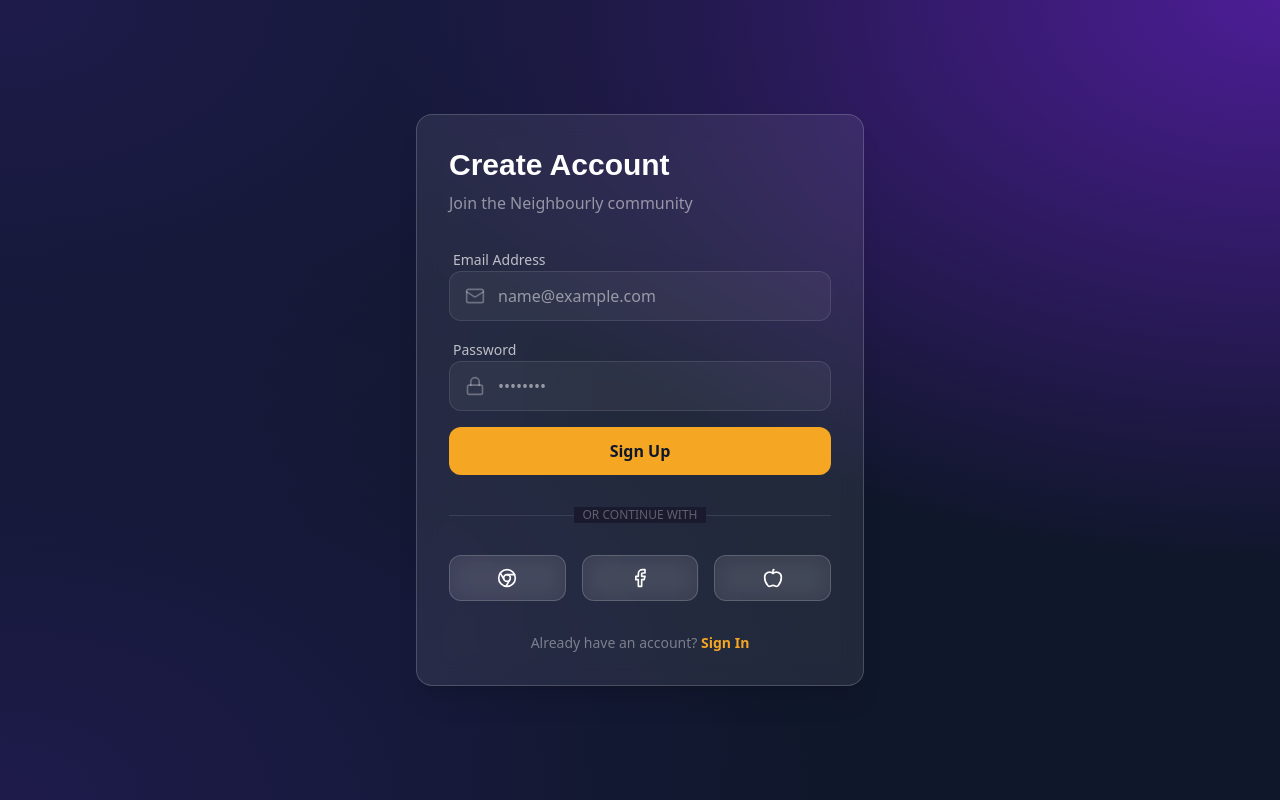
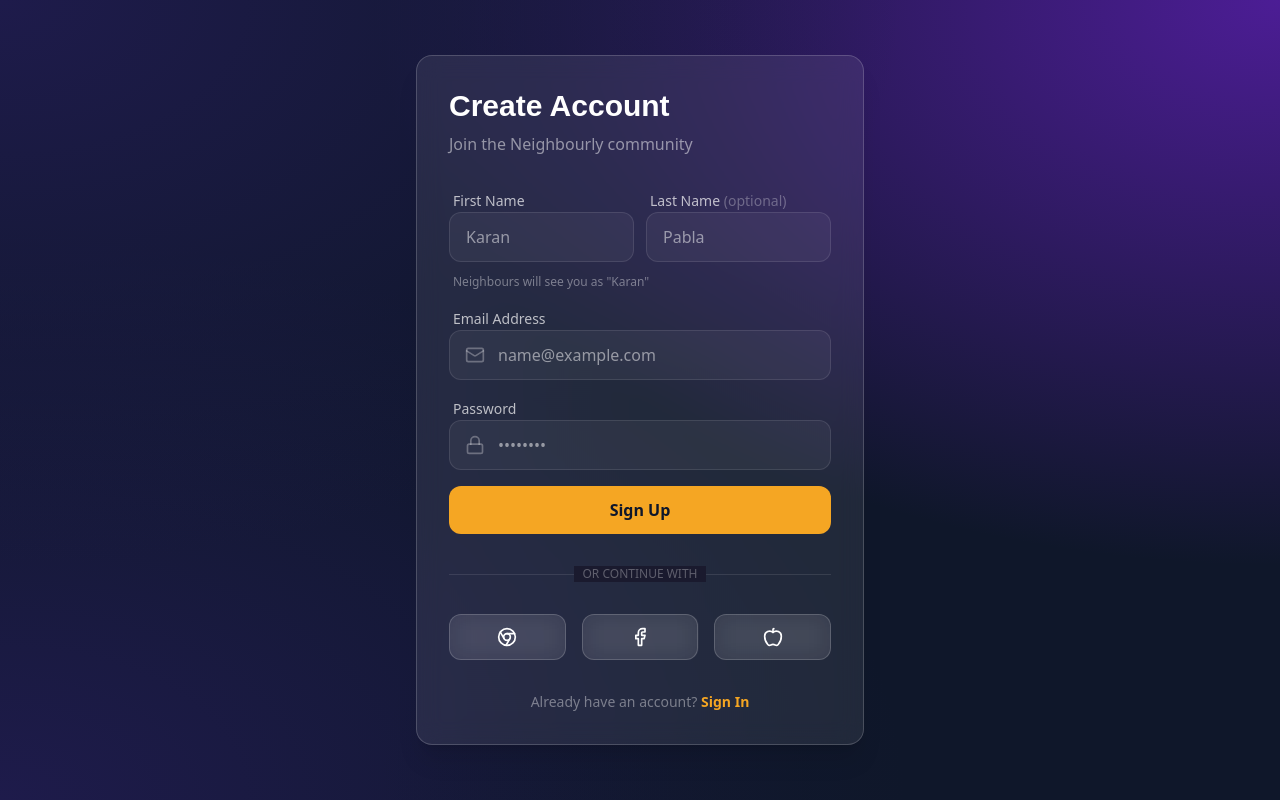
Before and after one commit to anshpreetsingh007/neighbourly--1-, a React (Vite) app: page /sign-in in a window 1280 px wide. Both pictures are taken after a click on the button "Sign Up". Built offline with nearby package versions, Linux system fonts and the light colour scheme; no server answers.

Commit message:
feat: initialize Prisma schema and implement user authentication flow with profile setup guard

```diff
--- a/api/index.ts
+++ b/api/index.ts
@@ -128,15 +128,44 @@ function currentUser(req: Request) {
 }
 
 /**
+ * The name other users see: first name plus a last initial, e.g. "Karan P.".
+ * Full surnames stay server-side - people meet strangers at their homes through
+ * this app, so a browsable list of full names is a safety problem, not just a
+ * privacy one. `name` is the only one of these in PUBLIC_USER_SELECT.
+ */
+function publicDisplayName(first?: string | null, last?: string | null) {
+  const f = (first || '').trim();
+  const l = (last || '').trim();
+  if (!f && !l) return 'Anonymous Neighbour';
+  if (!l) return f;
+  return `${f} ${l.charAt(0).toUpperCase()}.`;
+}
+
+/** Pulls whatever name parts a provider gave us out of the token's claims. */
+function nameFromMetadata(metadata: Record<string, unknown>) {
+  const str = (v: unknown) => (typeof v === 'string' && v.trim() ? v.trim() : '');
+  let first = str(metadata.first_name) || str(metadata.given_name);
+  let last = str(metadata.last_name) || str(metadata.family_name);
+
+  // OAuth providers usually give one combined name; split on the first space.
+  if (!first) {
+    const full = str(metadata.full_name) || str(metadata.name);
+    if (full) {
+      const parts = full.split(/\s+/);
+      first = parts.shift() || '';
+      last = last || parts.join(' ');
+    }
+  }
+  return { first, last };
+}
+
+/**
  * Maps a verified Supabase user onto our local User row, creating it on first
  * sight. Profile details come from the token's own claims, never from the body.
  */
 async function getOrCreateDbUser(authUser: SupabaseUser) {
   const metadata = (authUser.user_metadata || {}) as Record<string, unknown>;
-  const name =
-    (typeof metadata.full_name === 'string' && metadata.full_name) ||
-    (typeof metadata.name === 'string' && metadata.name) ||
-    'Anonymous Neighbour';
+  const { first, last } = nameFromMetadata(metadata);
 
   return prisma.user.upsert({
     where: { supabase_uid: authUser.id },
@@ -144,8 +173,12 @@ async function getOrCreateDbUser(authUser: SupabaseUser) {
     create: {
       supabase_uid: authUser.id,
       email: authUser.email || `user_${authUser.id.slice(0, 8)}@example.com`,
-      name,
-      neighbourhood: 'Local area',
+      first_name: first || null,
+      last_name: last || null,
+      name: publicDisplayName(first, last),
+      // Deliberately left null: AuthGuard treats a missing neighbourhood as
+      // "this profile is incomplete" and routes the user to /profile-setup.
+      // Filling in a placeholder here would silently skip that step.
     },
   });
 }
@@ -359,15 +392,26 @@ async function startServer() {
   app.post('/api/users/profile', requireAuth, async (req, res) => {
     // Identity comes from the token; only profile fields are taken from the body.
     const authUser = authed(req);
-    const { name, neighbourhood, avatar_url } = req.body;
+    const { first_name, last_name, neighbourhood, avatar_url } = req.body;
+
+    const first = typeof first_name === 'string' ? first_name.trim() : '';
+    const last = typeof last_name === 'string' ? last_name.trim() : '';
+
+    if (!first) {
+      return res.status(400).json({ error: 'First name is required' });
+    }
+
+    const name = publicDisplayName(first, last);
 
     try {
       const user = await prisma.user.upsert({
         where: { supabase_uid: authUser.id },
-        update: { name, neighbourhood, avatar_url },
+        update: { first_name: first, last_name: last || null, name, neighbourhood, avatar_url },
         create: {
           supabase_uid: authUser.id,
           email: authUser.email || `user_${authUser.id.slice(0, 8)}@example.com`,
+          first_name: first,
+          last_name: last || null,
           name,
           neighbourhood,
           avatar_url
--- a/src/App.tsx
+++ b/src/App.tsx
@@ -1,4 +1,4 @@
-import React, { useEffect, useState } from 'react';
+import React, { useEffect, useRef, useState } from 'react';
 import { BrowserRouter as Router, Routes, Route, Navigate, useLocation } from 'react-router-dom';
 import axios from 'axios';
 import { AuthProvider, useAuth } from './contexts/AuthContext';
@@ -18,25 +18,31 @@ import { NotFound } from './screens/NotFound';
 const AuthGuard = ({ children }: { children: React.ReactNode }) => {
   const { session, user, isLoading } = useAuth();
   const location = useLocation();
-  const [profileChecked, setProfileChecked] = useState(false);
+  const [isCheckingProfile, setIsCheckingProfile] = useState(true);
   const [needsProfileSetup, setNeedsProfileSetup] = useState(false);
+  const hasCheckedOnce = useRef(false);
 
   useEffect(() => {
     if (!user) return;
     let cancelled = false;
-    axios.get('/api/users/me', { headers: { 'x-supabase-uid': user.id } })
+    setIsCheckingProfile(true);
+    axios.get('/api/users/me')
       .then(({ data }) => {
-        if (!cancelled) setNeedsProfileSetup(!data?.neighbourhood);
+        // Incomplete if either is missing: pre-existing accounts have a
+        // neighbourhood but no first_name, and would otherwise stay
+        // "Anonymous Neighbour" with no way to fix it.
+        if (!cancelled) setNeedsProfileSetup(!data?.neighbourhood || !data?.first_name);
       })
       .catch(() => {
         if (!cancelled) setNeedsProfileSetup(false);
       })
       .finally(() => {
-        if (!cancelled) setProfileChecked(true);
+        if (cancelled) return;
+        hasCheckedOnce.current = true;
+        setIsCheckingProfile(false);
       });
     return () => { cancelled = true; };
-    // Re-check whenever we land on a new route so the flag doesn't go stale
-    // right after ProfileSetup saves and navigates away.
+    // Re-check on every route change so the flag cannot go stale.
   }, [user, location.pathname]);
 
   if (isLoading) {
@@ -51,7 +57,19 @@ const AuthGuard = ({ children }: { children: React.ReactNode }) => {
     return <Navigate to="/welcome" replace />;
   }
 
-  if (profileChecked && needsProfileSetup && location.pathname !== '/profile-setup') {
+  // First check of the session: wait for the answer rather than flashing the app.
+  if (isCheckingProfile && !hasCheckedOnce.current) {
+    return (
+      <div className="flex items-center justify-center min-h-screen">
+        <div className="w-12 h-12 border-4 border-amber-accent border-t-transparent rounded-full animate-spin" />
+      </div>
+    );
+  }
+
+  // Only redirect on a settled answer. Acting while a re-check is in flight
+  // bounced users straight back here after saving - the flag still said
+  // "incomplete" because the fetch had not returned yet.
+  if (!isCheckingProfile && needsProfileSetup && location.pathname !== '/profile-setup') {
     return <Navigate to="/profile-setup" replace />;
   }
 
--- a/src/screens/auth/ProfileSetup.tsx
+++ b/src/screens/auth/ProfileSetup.tsx
@@ -9,7 +9,14 @@ import axios from 'axios';
 export const ProfileSetup: React.FC = () => {
   const navigate = useNavigate();
   const { user } = useAuth();
-  const [name, setName] = useState(user?.user_metadata?.full_name || '');
+  const [firstName, setFirstName] = useState(
+    user?.user_metadata?.first_name || (user?.user_metadata?.full_name || '').split(' ')[0] || ''
+  );
+  const [lastName, setLastName] = useState(
+    user?.user_metadata?.last_name ||
+      (user?.user_metadata?.full_name || '').split(' ').slice(1).join(' ') ||
+      ''
+  );
   const [neighbourhood, setNeighbourhood] = useState('');
   const [avatarUrl, setAvatarUrl] = useState(user?.user_metadata?.avatar_url || '');
   const [isLoading, setIsLoading] = useState(false);
@@ -50,9 +57,8 @@ export const ProfileSetup: React.FC = () => {
     setIsLoading(true);
     try {
       await axios.post('/api/users/profile', {
-        supabase_uid: user.id,
-        email: user.email,
-        name,
+        first_name: firstName,
+        last_name: lastName,
         neighbourhood,
         avatar_url: avatarUrl
       });
@@ -100,18 +106,39 @@ export const ProfileSetup: React.FC = () => {
 
           <form onSubmit={handleSubmit} className="space-y-6">
             <div className="space-y-2">
-              <label className="text-sm font-medium text-white/70 ml-1">Full Name</label>
+              <label className="text-sm font-medium text-white/70 ml-1">First Name</label>
               <div className="relative">
                 <User className="absolute left-4 top-1/2 -translate-y-1/2 w-5 h-5 text-white/30" />
                 <input
                   type="text"
-                  value={name}
-                  onChange={(e) => setName(e.target.value)}
+                  value={firstName}
+                  onChange={(e) => setFirstName(e.target.value)}
                   className="w-full glass rounded-xl py-3 pl-12 pr-4 focus:outline-none focus:ring-2 focus:ring-amber-accent/50 transition-all"
-                  placeholder="John Doe"
+                  placeholder="Karan"
                   required
                 />
               </div>
+            </div>
+
+            <div className="space-y-2">
+              <label className="text-sm font-medium text-white/70 ml-1">
+                Last Name <span className="text-white/30 font-normal">(optional)</span>
+              </label>
+              <div className="relative">
+                <User className="absolute left-4 top-1/2 -translate-y-1/2 w-5 h-5 text-white/30" />
+                <input
+                  type="text"
+                  value={lastName}
+                  onChange={(e) => setLastName(e.target.value)}
+                  className="w-full glass rounded-xl py-3 pl-12 pr-4 focus:outline-none focus:ring-2 focus:ring-amber-accent/50 transition-all"
+                  placeholder="Pabla"
+                />
+              </div>
+              <p className="text-xs text-white/40 ml-1">
+                Neighbours see "{firstName.trim() || 'Karan'}
+                {lastName.trim() ? ` ${lastName.trim().charAt(0).toUpperCase()}.` : ''}" - your full
+                surname is never shown publicly.
+              </p>
             </div>
 
             <div className="space-y-2">
--- a/src/screens/auth/SignIn.tsx
+++ b/src/screens/auth/SignIn.tsx
@@ -8,6 +8,8 @@ import { Mail, Lock, Chrome, Facebook, Apple } from 'lucide-react';
 export const SignIn: React.FC = () => {
   const navigate = useNavigate();
   const [isSignUp, setIsSignUp] = useState(false);
+  const [firstName, setFirstName] = useState('');
+  const [lastName, setLastName] = useState('');
   const [email, setEmail] = useState('');
   const [password, setPassword] = useState('');
   const [isLoading, setIsLoading] = useState(false);
@@ -32,6 +34,15 @@ export const SignIn: React.FC = () => {
       const { error } = await supabase.auth.signUp({
         email,
         password,
+        options: {
+          // Lands in user_metadata, which getOrCreateDbUser() reads on the
+          // server to build the profile - no extra request needed.
+          data: {
+            first_name: firstName.trim(),
+            last_name: lastName.trim(),
+            full_name: `${firstName.trim()} ${lastName.trim()}`.trim(),
+          },
+        },
       });
       if (error) {
         setError(error.message);
@@ -99,6 +110,41 @@ export const SignIn: React.FC = () => {
           )}
 
           <form onSubmit={handleAuth} className="space-y-4">
+            {isSignUp && (
+              <div className="grid grid-cols-2 gap-3">
+                <div className="space-y-2">
+                  <label className="text-sm font-medium text-white/70 ml-1">First Name</label>
+                  <input
+                    type="text"
+                    value={firstName}
+                    onChange={(e) => setFirstName(e.target.value)}
+                    className="w-full bg-white/5 border border-white/10 rounded-xl py-3 px-4 focus:outline-none focus:ring-2 focus:ring-amber-accent/50 transition-all"
+                    placeholder="Karan"
+                    required
+                  />
+                </div>
+                <div className="space-y-2">
+                  <label className="text-sm font-medium text-white/70 ml-1">
+                    Last Name <span className="text-white/30 font-normal">(optional)</span>
+                  </label>
+                  <input
+                    type="text"
+                    value={lastName}
+                    onChange={(e) => setLastName(e.target.value)}
+                    className="w-full bg-white/5 border border-white/10 rounded-xl py-3 px-4 focus:outline-none focus:ring-2 focus:ring-amber-accent/50 transition-all"
+                    placeholder="Pabla"
+                  />
+                </div>
+              </div>
+            )}
+
+            {isSignUp && (
+              <p className="text-xs text-white/40 ml-1 -mt-1">
+                Neighbours will see you as "{firstName.trim() || 'Karan'}
+                {lastName.trim() ? ` ${lastName.trim().charAt(0).toUpperCase()}.` : ''}"
+              </p>
+            )}
+
             <div className="space-y-2">
               <label className="text-sm font-medium text-white/70 ml-1">Email Address</label>
               <div className="relative">
```
Also changed, not shown: 1 other file (tests, documents, lock files or other folders).
